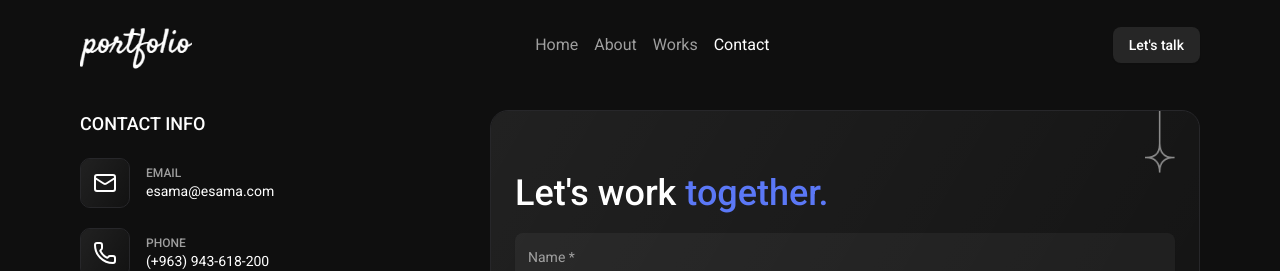
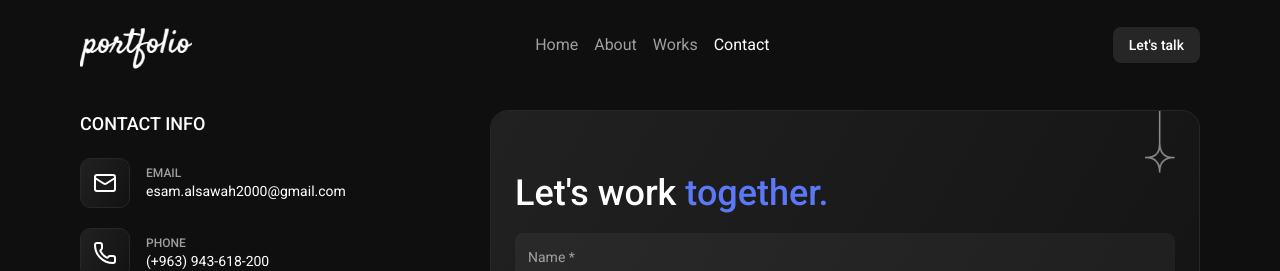
Before and after one commit to ESAM-ALSAWAH/portfolio, a Next.js app: page /contact in a window 1280 px wide. Shown: the top 271 px of the page. Built offline with nearby package versions, Linux system fonts and the light colour scheme.

Commit message:
set new email

```diff
--- a/src/app/contact/page.tsx
+++ b/src/app/contact/page.tsx
@@ -54,8 +54,10 @@ export default async function Contact() {
         <ContactBox
           title="Email"
           icon={<Mail />}
-          description="esama@esama.com"
-          Link={(props) => <a {...props} href="mailto:esama@esama.com" />}
+          description="esam.alsawah2000@gmail.com"
+          Link={(props) => (
+            <a {...props} href="mailto:esam.alsawah2000@gmail.com" />
+          )}
         />
         <ContactBox
           title="Phone"
```
